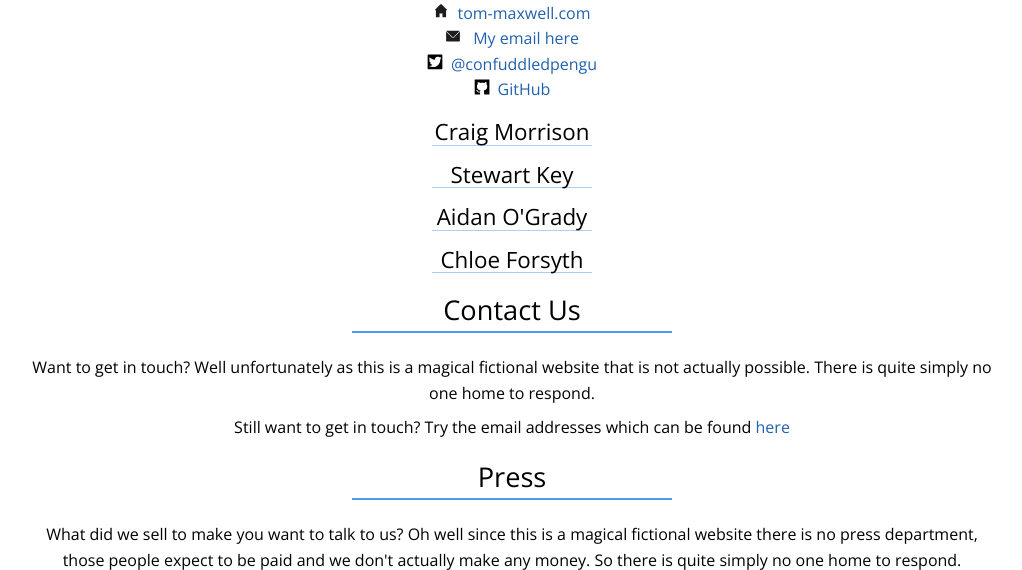
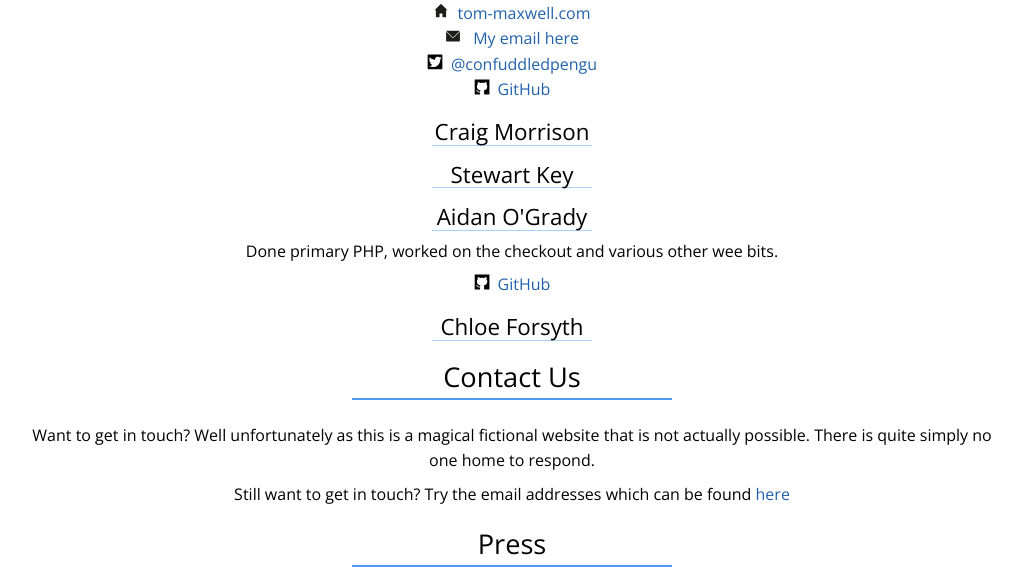
Before and after one commit to nightpaws/Spamazon-Shopping-Site-Project, a PHP site: page /cs312/about.php in a window 1280 px wide. Shown: the part 731-1301 px from the top of the page, without its empty margins (128-1150 px from the left). Run offline with PHP 8.4, Linux system fonts and the light colour scheme; some libraries are stand-ins or nearby versions.

Commit message:
Added info about me to the about page

```diff
--- a/html-css-template/about.php
+++ b/html-css-template/about.php
@@ -62,8 +62,10 @@
 				</li>
 				<li>
 					<h3>Aidan O'Grady</h3>
-					<p></p>
-					<ul></ul>
+					<p>Done primary PHP, worked on the checkout and various other wee bits.</p>
+					<ul>
+						<li><a class="github" href="https://github.com/ANuclearError">GitHub</a></li>
+					</ul>
 				</li>
 				<li>
 					<h3>Chloe Forsyth</h3>
```
